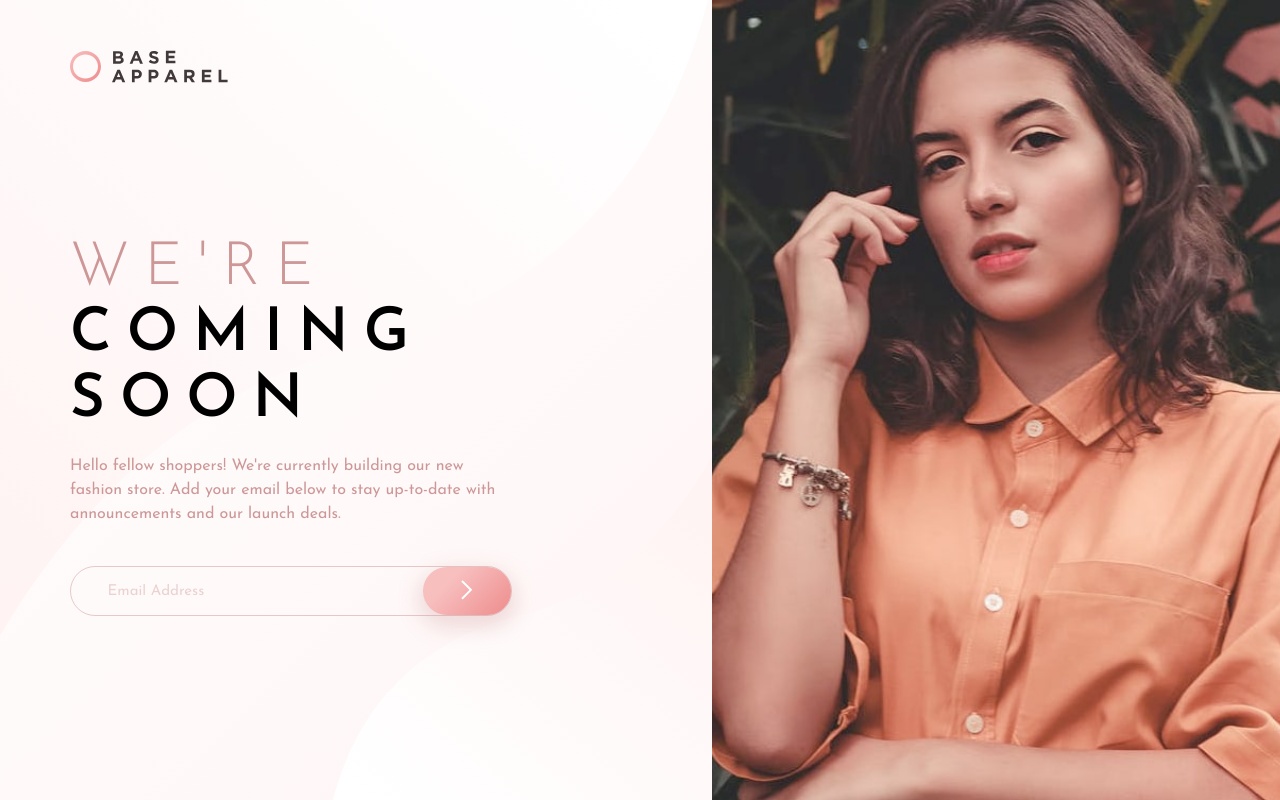
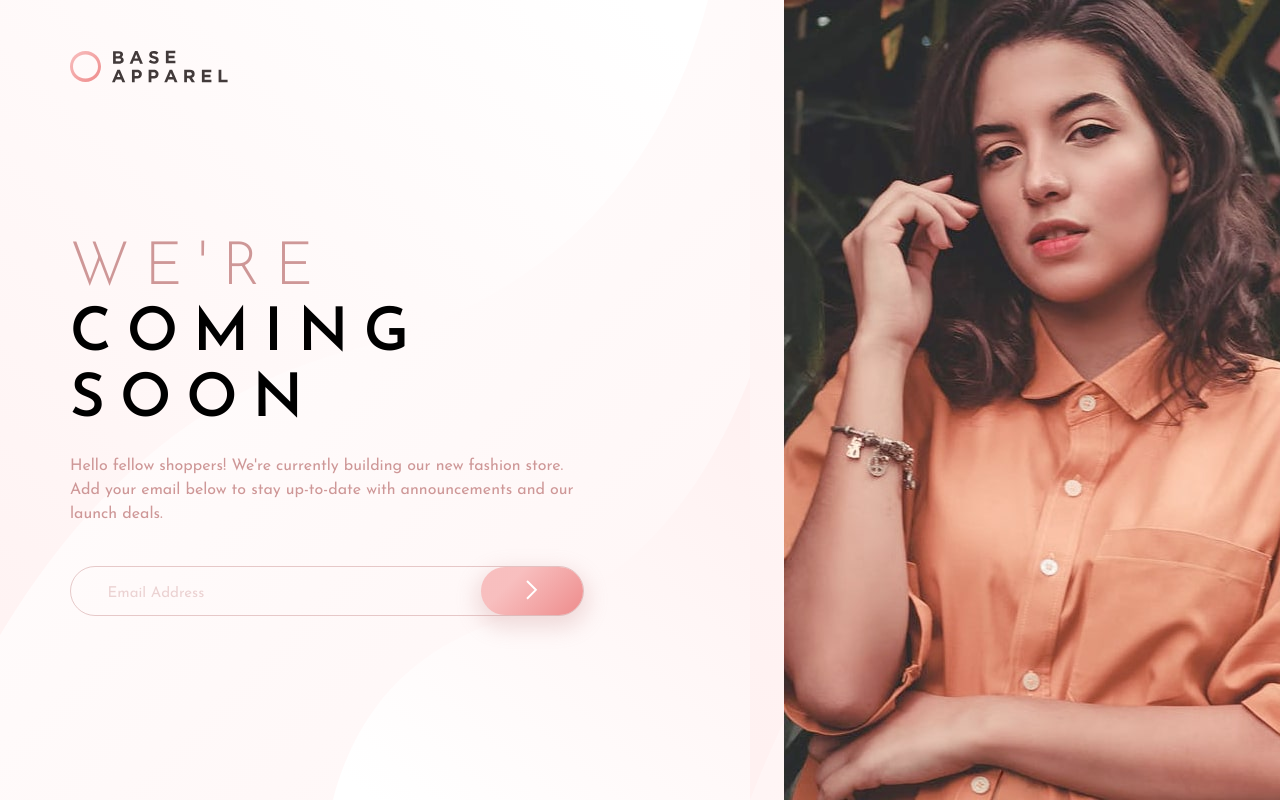
Before and after one commit to Barna-Molnar/base-apparel-react, a React (Create React App) app: page / in a window 1280 px wide. Shown: the top 800 px of the page. Built offline with nearby package versions, Linux system fonts and the light colour scheme.

Commit message:
fixing bground-image bug

```diff
--- a/src/App.scss
+++ b/src/App.scss
@@ -33,7 +33,7 @@
   }
   .container {
     position: relative;
-    width: 55%;
+    width: 60%;
     padding: 5rem 20rem 5rem 15rem;
 
     header {
@@ -72,6 +72,7 @@
         width: 60%;
         padding: 1rem 2rem;
         input {
+          color: $color-desaturated-red;
           position: relative;
           display: flex;
           flex-direction: row;
@@ -91,7 +92,7 @@
           opacity: 0.4;
           font-weight: 400;
           position: absolute;
-          top: 0.7rem;
+          top: 0.9rem;
           left: -0.8rem;
         }
       } // label closer
@@ -126,7 +127,7 @@
   } // container closer tag
   .image__container {
     height: 100%;
-    width: 45%;
+    width: 40%;
     background-image: url('./hero-desktop.jpg');
     background-repeat: no-repeat;
     background-size: cover;
```
